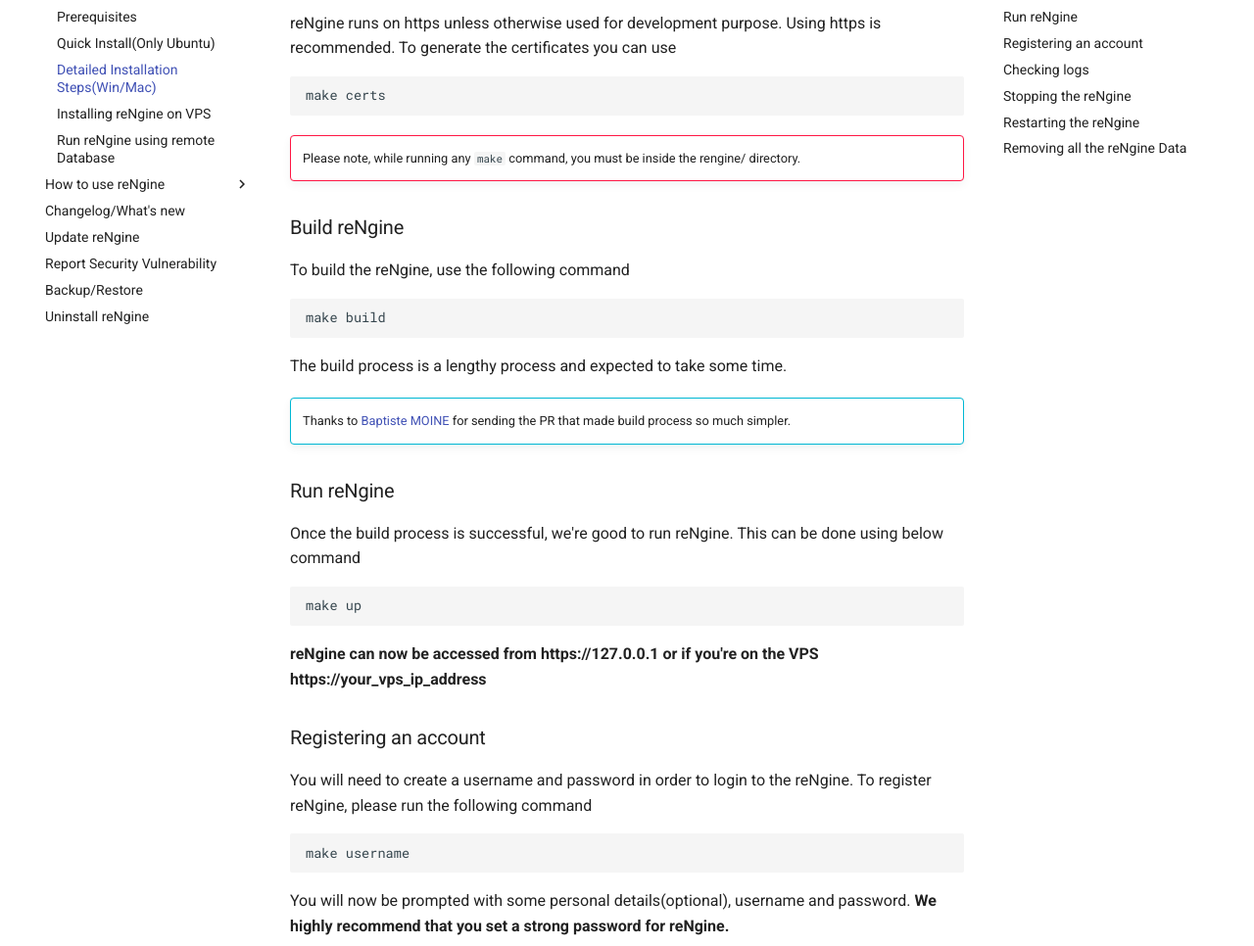
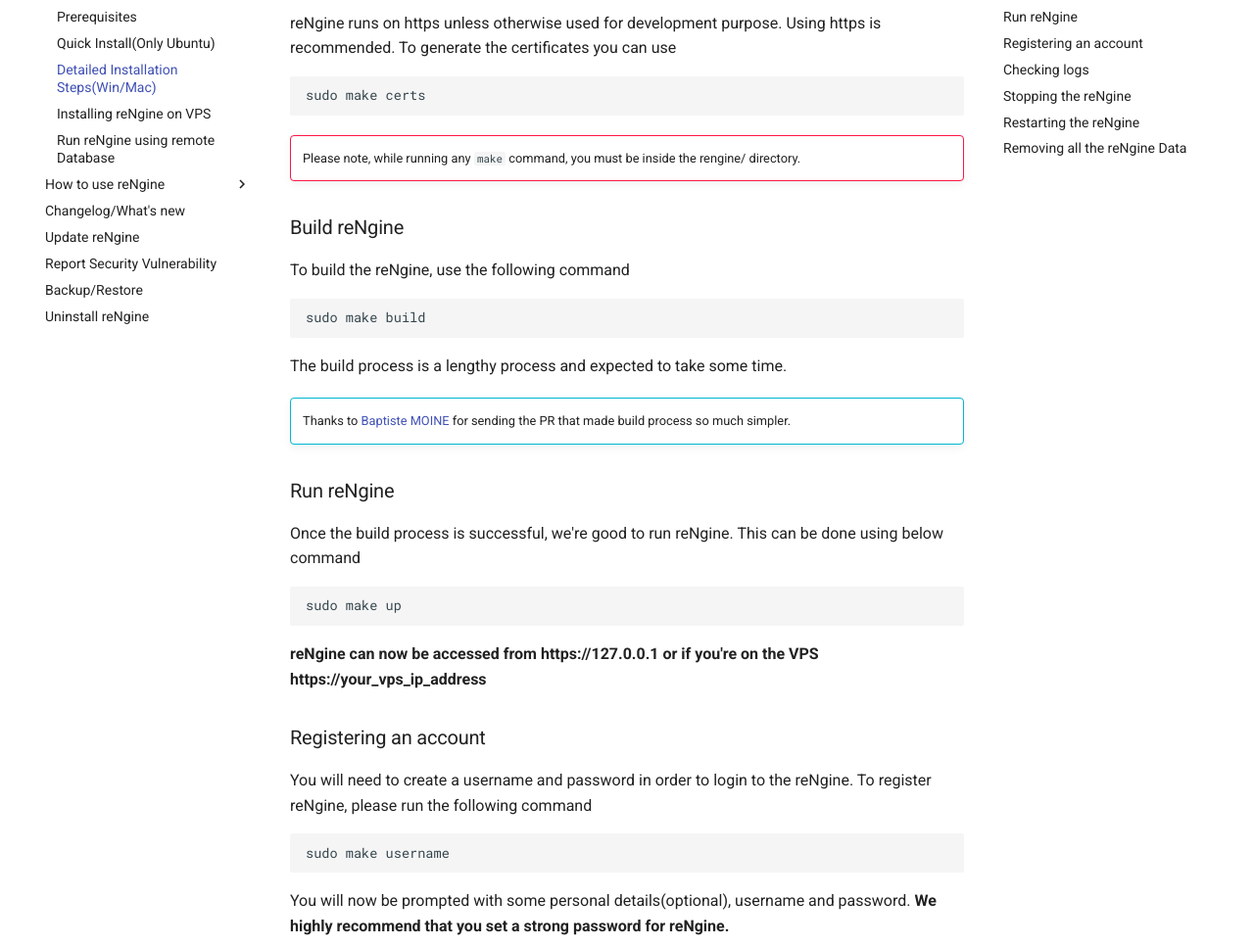
Before and after one commit to yogeshojha/rengineDocumentation, an MkDocs documentation site: the page built from docs/install/install.md, in a window 1280 px wide and 1400 px high, scrolled down 901 px. Shown: the part 172-1138 px from the top of the window at 98% size. Built offline with MkDocs 1.6.1 and Material for MkDocs 9.7.7, drawn with Linux system fonts in a browser that asks for light colours; comment, search, counter and statistics services are not loaded; some of the changed text lies outside the part shown.

Commit message:
Updated Docs

````diff
--- a/docs/install/install.md
+++ b/docs/install/install.md
@@ -51,7 +51,7 @@ POSTGRES_HOST=db
 reNgine runs on https unless otherwise used for development purpose. Using https is recommended. To generate the certificates you can use
 
 ```
-make certs
+sudo make certs
 ```
 
 !!! danger ""
@@ -62,7 +62,7 @@ make certs
 To build the reNgine, use the following command
 
 ```
-make build
+sudo make build
 ```
 
 The build process is a lengthy process and expected to take some time.
@@ -75,7 +75,7 @@ The build process is a lengthy process and expected to take some time.
 Once the build process is successful, we're good to run reNgine. This can be done using below command
 
 ```
-make up
+sudo make up
 ```
 
 **reNgine can now be accessed from https://127.0.0.1 or if you're on the VPS https://your_vps_ip_address**
@@ -85,7 +85,7 @@ make up
 You will need to create a username and password in order to login to the reNgine. To register reNgine, please run the following command
 
 ```
-make username
+sudo make username
 ```
 
 You will now be prompted with some personal details(optional), username and password. **We highly recommend that you set a strong password for reNgine.**
@@ -99,7 +99,7 @@ You may now login to the reNgine web portal using the username and password that
 If you need to observe the logs, it can be done so by running the commmand
 
 ```
-make logs
+sudo make logs
 ```
 
 !!! note
@@ -110,7 +110,7 @@ make logs
 If you wish to stop the reNgine, it can be done so by using the command
 
 ```
-make stop
+sudo make stop
 ```
 
 ## Restarting the reNgine
@@ -118,7 +118,7 @@ make stop
 reNgine can be restarted using the command
 
 ```
-make restart
+sudo make restart
 ```
 
 ## Removing all the reNgine Data
@@ -130,5 +130,5 @@ If you wish to delete all your recon data, it can be done using
     Use with caution.
 
 ```
-make prune
+sudo make prune
 ```
````
Also changed, not shown: docs/backup/index.md (+11 -2 lines).
